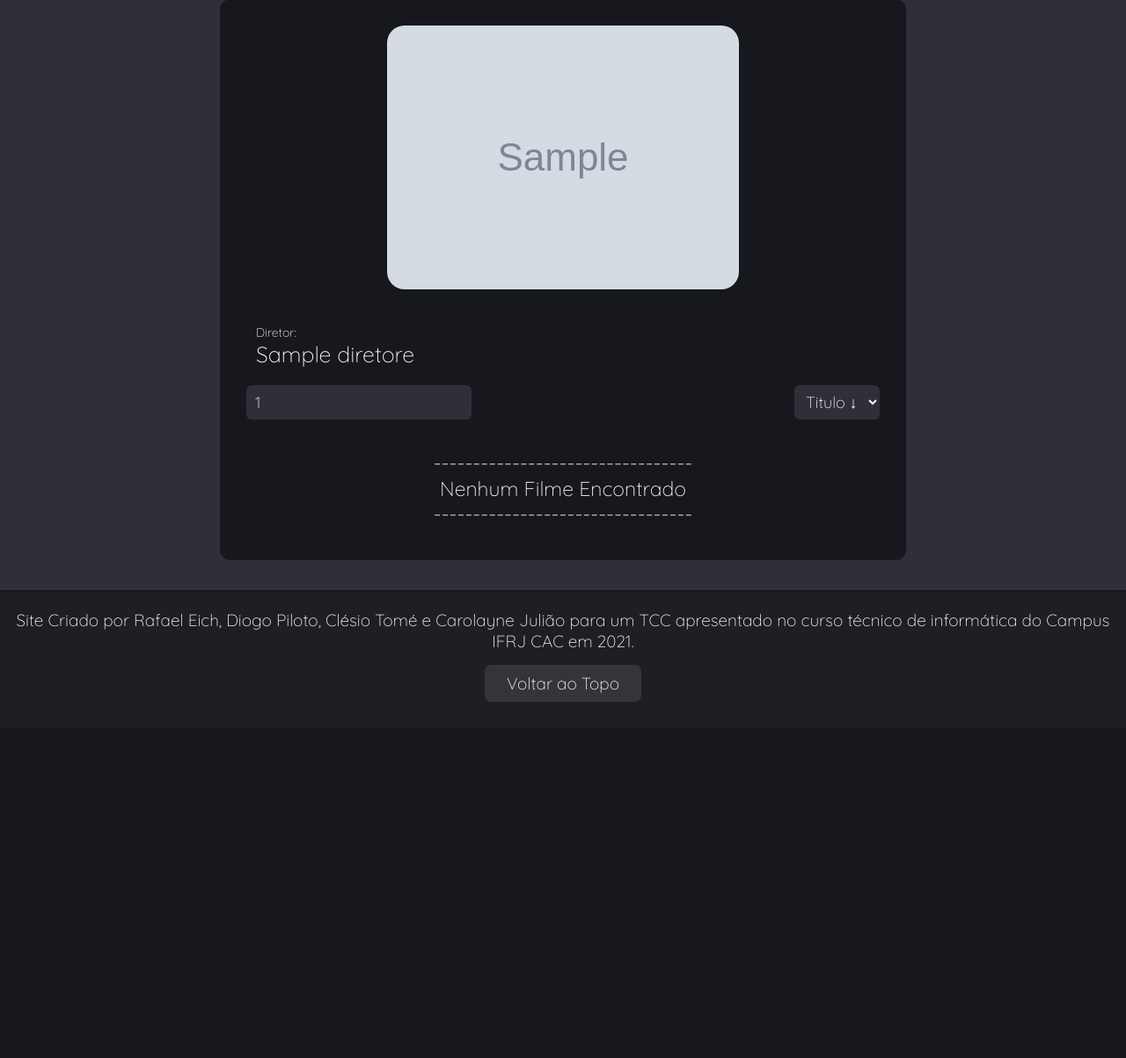
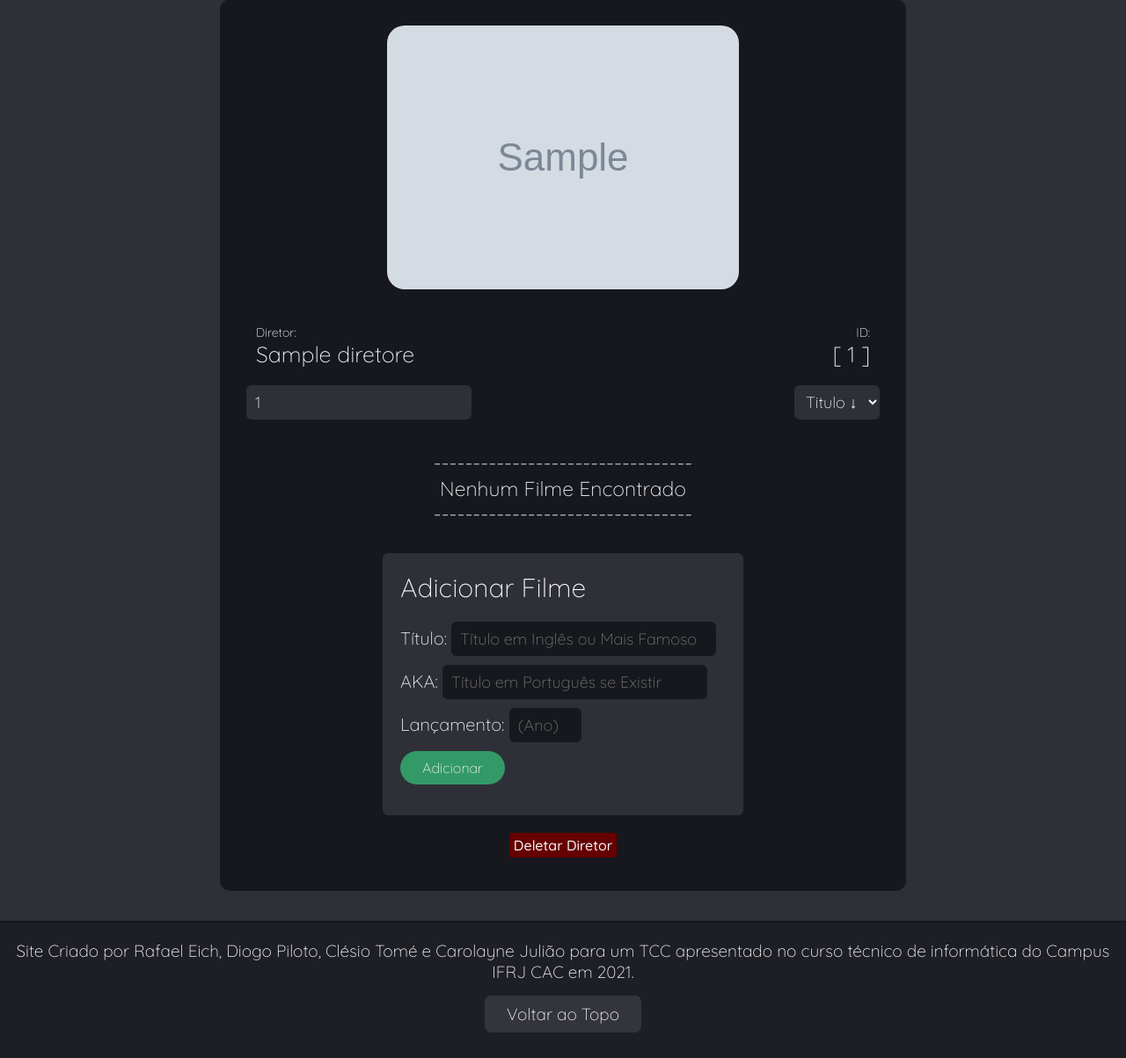
Before and after one commit to eichfernandes/tcc-ifrj, a PHP site: page /diretor.php?id=1 in a window 1280 px wide. Shown: the part 109-1312 px from the top of the page at 88% size. Before the commit the page ends 907 px from the top, so only its background shows below. Run offline with PHP 8.4, Linux system fonts and the light colour scheme; the visitor is signed in with stand-in values (Sample User, id 1); tables that the repository leaves empty or names only in its code hold one stand-in row (values such as "Sample post"); grey boxes marked "Sample" are stand-in pictures; data that the repository does not hold is empty.

Commit message:
Página dos Filmes

```diff
--- a/admin_diretor.php
+++ b/admin_diretor.php
@@ -1,4 +1,4 @@
-<?php session_start();
+<?php
     if(!isset($_SESSION['adm'])){
         header('Location: index.php');
         exit();
@@ -27,6 +27,11 @@
         <!-- Conteúdo -->
         <div style="display: flex; justify-content: space-between; align-items: center; height: 100%;">
             <div class="content" style="width: 780px;"><!-- Define o que estará no conteúdo central -->
+                <?php if(isset($_SESSION['addir_erro'])): ?>
+                    <div class="block" style="text-align: center; padding: 20px 30px 30px 30px; background-color: #771122;">
+                        Erro de Adição<br>Algum Campo Obrigatório Faltando
+                    </div>
+                <?php endif; unset($_SESSION['addir_erro']); ?>
                 <div class="block"><!-- Cada div block é um bloco de conteúdo -->
 
                     <!-- PUXANDO DADOS -->
@@ -113,45 +118,49 @@
                                 $row2 = mysqli_fetch_assoc($result2);
                                 $nota=number_format($row2['nota'], 1, '.');
 
-                                echo '<div class="listclick">'.
+                                echo '<form name="form'.$id.'" method="get" action="filme.php">'.
+                                    '<input name="id" type="hidden" value="'.$id.'">'
+                                    . '<div class="listclick" onClick="document.forms.form'.$id.'.submit();">'.
                                     $aka.' - ('.$ano.')<div style="float: right;">'
                                         .$nota.' ★ - [ '.$id.' ]</div>'
-                                .'</div>';
+                                .'</div></form>';
                             };
                         };
                         mysqli_free_result($result);
                     ?>
 
                     <!-- ADICIONAR FILMES -->
-                    <div  style="font-size: 20px; margin: 20px 12px 0px;">
+                    <div  style="font-size: 20px; width: 370px; padding-bottom: 35px; margin: 30px auto 0px;" class="blockin">
                         <form method="post" action="adicionar_filme.php">
                             <h2 style="margin: 10px 0px;">Adicionar Filme</h2>
 
-                            ID Diretor 2: <input name="dir2" type="number" class="searchbar" min="1" max="99999999" size="8"
-                                style="margin: 10px 0px 0px;" placeholder="(Opcional)"><br>
-
-                            ID Diretor 3: <input name="dir3" type="number" class="searchbar" min="1" max="99999999" size="8"
-                                style="margin: 10px 0px 0px;" placeholder="(Opcional)"><br>
-
-                            ID Diretor 4: <input name="dir4" type="number" class="searchbar" min="1" max="99999999" size="8"
-                                style="margin: 10px 0px 0px;" placeholder="(Opcional)"><br>
-
-                            Título: <input name="titulo" type="text" class="searchbar" maxlength="100" size="30"
+                            Título: <input name="titulo" type="text" class="searchbarblack" maxlength="100" size="30"
                                 style="margin: 10px 0px 0px;" placeholder="Título em Inglês ou Mais Famoso"><br>
 
-                            AKA: <input name="aka" type="text" class="searchbar" maxlength="100" size="30"
+                            AKA: <input name="aka" type="text" class="searchbarblack" maxlength="100" size="30"
                                 style="margin: 10px 0px 0px;" placeholder="Título em Português se Existir"><br>
 
-                            Lançamento: <input name="ano" type="number" class="searchbar" min="1850" max="3000" size="4"
+                            Lançamento: <input name="ano" type="number" class="searchbarblack" min="1850" max="3000" size="4"
                                 style="margin: 10px 0px 0px;" placeholder="(Ano)"><br>
 
                             <input name="idir" type="hidden" value="<?php echo $idir; ?>">
                             <input type="submit" class="but" value="Adicionar" onclick="this.disabled=true;this.value='Enviando, Aguarde...';this.form.submit();"
                                    style="text-align: center;font-size: 16px; margin-top: 10px;"/>
                         </form>
-
                     </div>
-
+                    <div style="text-align: center; margin-top: 10px;">
+                        <form id="remove" method="post" action="remove_diretor.php">
+                            <input name="idir" type="hidden" value="<?php echo $idir; ?>">
+                            <input type="button" class="remover" value="Deletar Diretor" onclick="this.disabled=true; remove();"
+                                style="text-align: center; font-size: 16px; margin-top: 10px;"/>
+                        </form>
+                    </div>
+                    <script>
+                        function remove() {
+                          if (confirm("Tem Certeza que Deseja Deletar este Diretor?")) {
+                            document.getElementById("remove").submit();}else{location.reload();};
+                        }
+                    </script>
                 </div>
             </div>
         </div>
--- a/diretor.php
+++ b/diretor.php
@@ -1,5 +1,14 @@
-<?php session_start();
-if (empty($_GET['id'])){header('Location: diretores.php');}
+<?php session_start(); include "conexao.php";
+if (empty($_GET['id'])){header('Location: diretores.php');};
+
+$id = $_GET['id'];
+$query = "select * from diretores where id_diretor=$id";
+$result = mysqli_query($mysqli, $query);
+$valid = mysqli_num_rows($result);
+
+if($valid!=1){header('Location: index.php');
+    exit();}
+
 ?>
 <!DOCTYPE html>
 <html>
@@ -10,10 +19,16 @@ if (empty($_GET['id'])){header('Location: diretores.php');}
         <link rel="shortcut icon" href="icone.png" type="image/x-png">
     </head>
     <body>
+
+        <?php if (isset($_SESSION['adm'])&&$_SESSION['adm']==1){
+            include "admin_diretor.php";
+            exit();
+        }; ?>
+
         <div class="semibody"><!-- Esta div está relacionada a tela e ajuda a ajustar as restantes -->
 
         <!-- Cabeçalho -->
-        <?php include "header.php" ?> <!-- Cabeçalho da Página -->
+        <?php include "header.php"; ?> <!-- Cabeçalho da Página -->
 
         <!-- Conteúdo -->
         <div style="display: flex; justify-content: space-between; align-items: center; height: 100%;">
@@ -21,7 +36,7 @@ if (empty($_GET['id'])){header('Location: diretores.php');}
                 <div class="block"><!-- Cada div block é um bloco de conteúdo -->
 
                     <!-- PUXANDO DADOS -->
-                    <?php include "conexao.php";
+                    <?php
                         $idir=$_GET['id'];
                         $query = "select nome,foto from diretores where id_diretor='".$idir."'";
                         $result = mysqli_query($mysqli, $query);
@@ -98,10 +113,12 @@ if (empty($_GET['id'])){header('Location: diretores.php');}
                                 $row2 = mysqli_fetch_assoc($result2);
                                 $nota=number_format($row2['nota'], 1, '.');
 
-                                echo '<div class="listclick">'.
+                                echo '<form name="form'.$id.'" method="get" action="filme.php">'.
+                                    '<input name="id" type="hidden" value="'.$id.'">'
+                                    . '<div class="listclick" onClick="document.forms.form'.$id.'.submit();">'.
                                     $aka.' - ('.$ano.')<div style="float: right;">'
                                         .$nota.' ★</div>'
-                                .'</div>';
+                                .'</div></form>';
                             };
                         };
                         mysqli_free_result($result);
--- a/diretores.php
+++ b/diretores.php
@@ -9,6 +9,12 @@
         <link rel="shortcut icon" href="icone.png" type="image/x-png">
     </head>
     <body>
+
+        <?php if (isset($_SESSION['adm'])&&$_SESSION['adm']==1){
+            include "admin_diretores.php";
+            exit();
+        }; ?>
+
         <div class="semibody"><!-- Esta div está relacionada a tela e ajuda a ajustar as restantes -->
 
         <!-- Cabeçalho -->
--- a/header.php
+++ b/header.php
@@ -9,11 +9,7 @@
         <header>
             <ul>
                 <li><a class="link" href="index.php">Início</a></li> |
-                <?php if(!isset($_SESSION['usuario'])){ ?>
-                    <li><a class="link" href="diretores.php">Diretores</a></li>
-                <?php }else{if($_SESSION['adm']==1){ ?>
-                    <li><a class="link" href="admin_diretores.php">Diretores</a></li>
-                <?php };}; ?>
+                <li><a class="link" href="diretores.php">Diretores</a></li>
             </ul>
             <div class="title">Me Indica - Avaliação de Filmes</div>
             <div>
--- a/style.css
+++ b/style.css
@@ -116,6 +116,18 @@ a.link:hover{
 .searchbar:hover{
     background-color: rgb(47, 48, 55, 0.6);
 }
+.searchbarblack{
+    border-radius: 6px;
+    background-color: #16181d;
+    padding: 8px 10px;
+    margin-bottom: 15px;
+    border: none;
+    outline: none;
+    font-size: 18px;
+}
+.searchbarblack:hover{
+    background-color: rgb(22, 24, 29, 0.6);
+}
 .order{
     border-radius: 6px;
     background-color: #2f3037;
@@ -143,7 +155,19 @@ a.tag:hover{
     border-radius: 6px;
     background-color: #2f3037;
     padding: 10px 20px;
-    width: 100%;
+}
+a.remover, input.remover{
+    background-color: rgb(102, 0, 0);
+    font-weight: 500;
+    padding: 4px 5px;
+    text-align: center;
+    margin-top: 10px;
+    border-radius: 3px;
+    border: none;
+}
+a.remover:hover, input.remover:hover{
+    background-color: rgb(102, 0, 0, 0.6);
+    cursor: pointer;
 }
 
 
```
Also changed, not shown: adicionar_diretor.php (+4 -3 lines), adicionar_filme.php (+4 -23 lines), admin_diretores.php (+7 -2 lines), filme.php (+73 -16 lines), nbproject/private/private.xml (+3 -4 lines), remove_diretor.php (added, +29 -0 lines).
